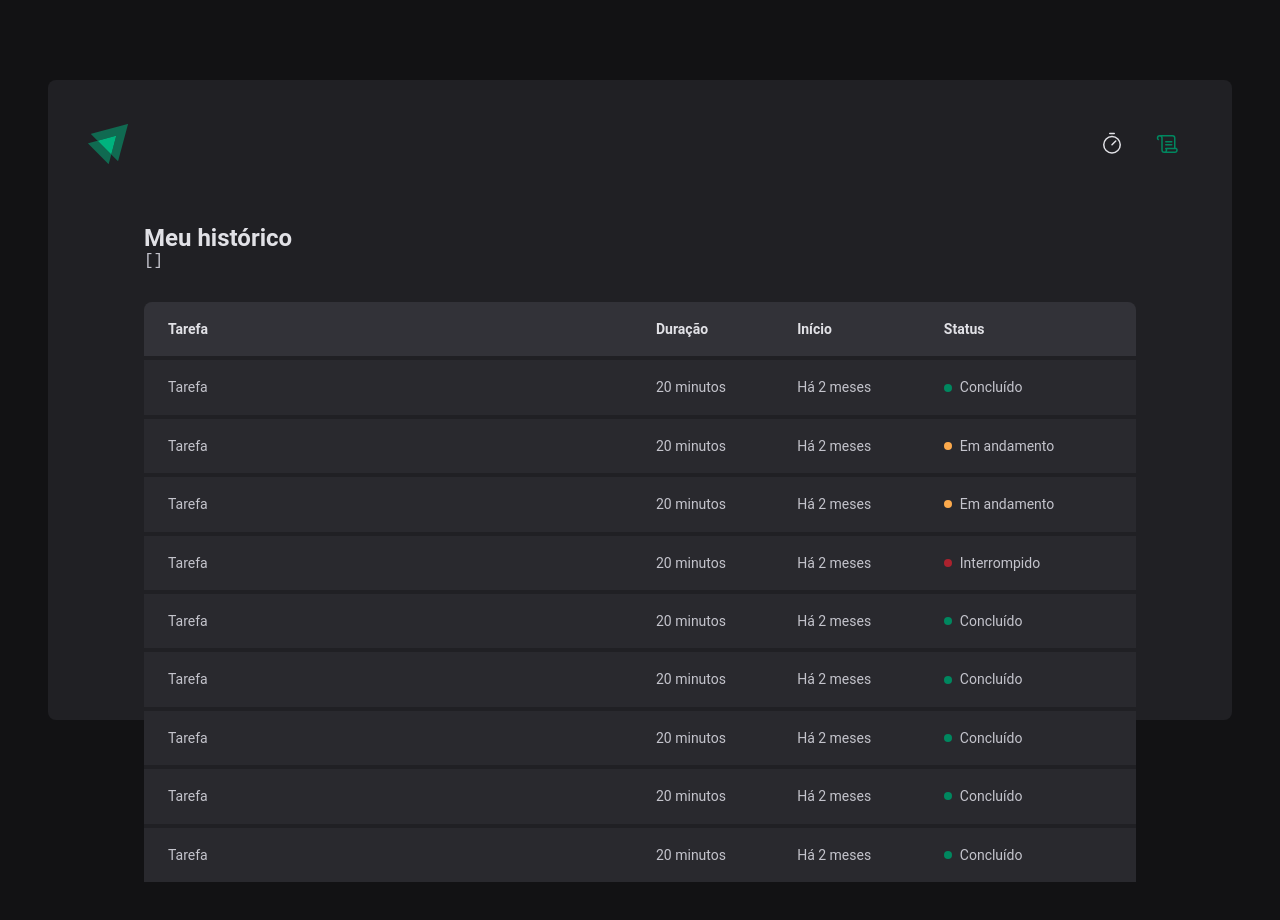
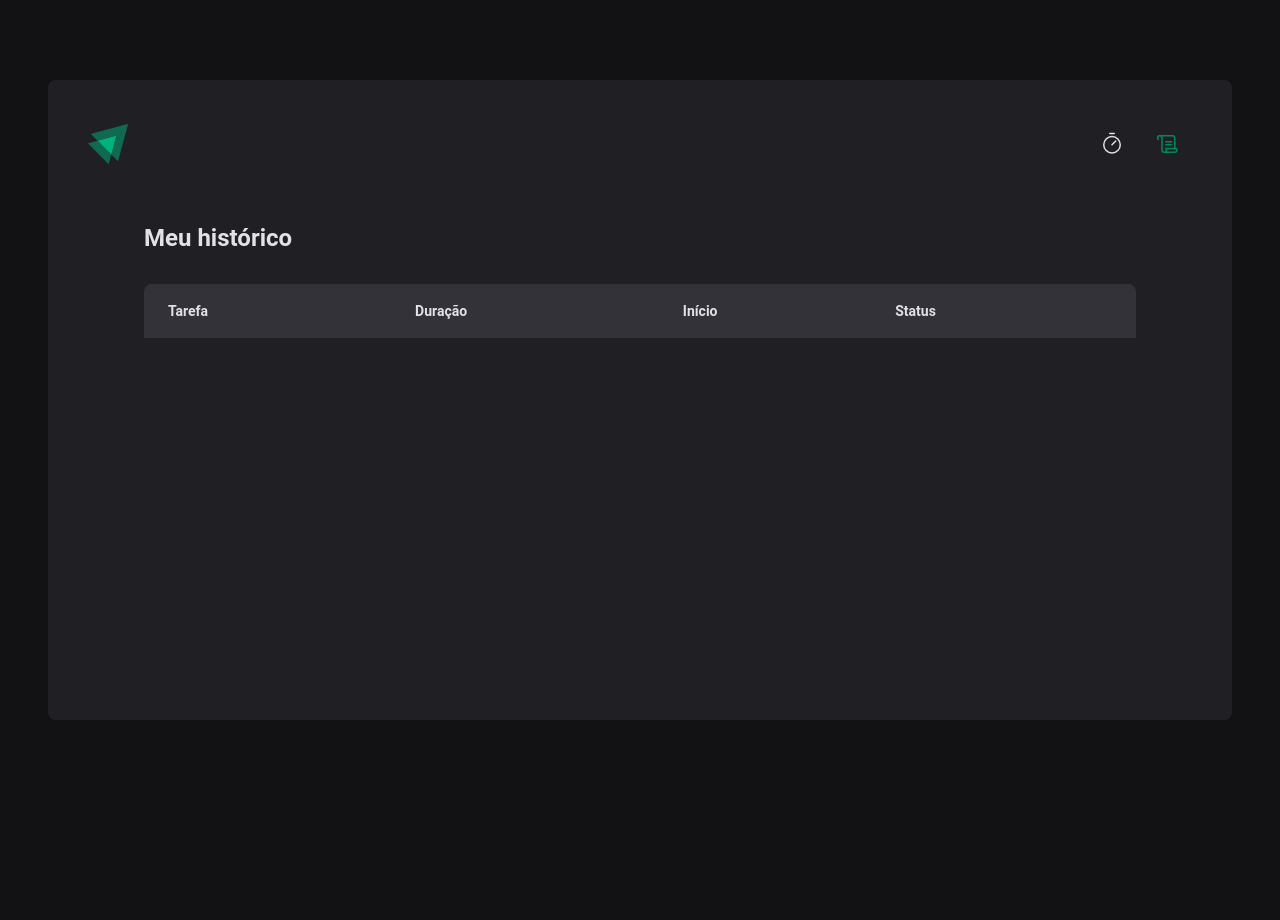
Before and after one commit to wedersonf/02-ignite-timer, a React app: page /history in a window 1280 px wide. Shown: the top 920 px of the page. After the commit the page ends 800 px from the top, so only its background shows below. Built offline with nearby package versions, Linux system fonts and the light colour scheme; the HTML template or start-up script is replaced by a standard one.

Commit message:
feat: show cycles data on history page

```diff
--- a/src/pages/History/index.tsx
+++ b/src/pages/History/index.tsx
@@ -1,6 +1,10 @@
 import { useContext } from 'react'
+import { formatDistanceToNow } from 'date-fns'
+import ptBR from 'date-fns/locale/pt-BR'
+
+import { CyclesContext } from '../../context/CyclesContext'
+
 import { HistoryContainer, HistoryList, Status } from './styles'
-import { CyclesContext } from '../../context/CyclesContext'
 
 export function History() {
   const { cycles } = useContext(CyclesContext)
@@ -8,8 +12,6 @@
   return (
     <HistoryContainer>
       <h1>Meu histórico</h1>
-
-      <pre>{JSON.stringify(cycles, null, 2)}</pre>
 
       <HistoryList>
         <table>
@@ -22,78 +24,33 @@
             </tr>
           </thead>
           <tbody>
-            <tr>
-              <td>Tarefa</td>
-              <td>20 minutos</td>
-              <td>Há 2 meses</td>
-              <td>
-                <Status statusColor="green">Concluído</Status>
-              </td>
-            </tr>
-            <tr>
-              <td>Tarefa</td>
-              <td>20 minutos</td>
-              <td>Há 2 meses</td>
-              <td>
-                <Status statusColor="yellow">Em andamento</Status>
-              </td>
-            </tr>
-            <tr>
-              <td>Tarefa</td>
-              <td>20 minutos</td>
-              <td>Há 2 meses</td>
-              <td>
-                <Status statusColor="yellow">Em andamento</Status>
-              </td>
-            </tr>
-            <tr>
-              <td>Tarefa</td>
-              <td>20 minutos</td>
-              <td>Há 2 meses</td>
-              <td>
-                <Status statusColor="red">Interrompido</Status>
-              </td>
-            </tr>
-            <tr>
-              <td>Tarefa</td>
-              <td>20 minutos</td>
-              <td>Há 2 meses</td>
-              <td>
-                <Status statusColor="green">Concluído</Status>
-              </td>
-            </tr>
-            <tr>
-              <td>Tarefa</td>
-              <td>20 minutos</td>
-              <td>Há 2 meses</td>
-              <td>
-                <Status statusColor="green">Concluído</Status>
-              </td>
-            </tr>
-            <tr>
-              <td>Tarefa</td>
-              <td>20 minutos</td>
-              <td>Há 2 meses</td>
-              <td>
-                <Status statusColor="green">Concluído</Status>
-              </td>
-            </tr>
-            <tr>
-              <td>Tarefa</td>
-              <td>20 minutos</td>
-              <td>Há 2 meses</td>
-              <td>
-                <Status statusColor="green">Concluído</Status>
-              </td>
-            </tr>
-            <tr>
-              <td>Tarefa</td>
-              <td>20 minutos</td>
-              <td>Há 2 meses</td>
-              <td>
-                <Status statusColor="green">Concluído</Status>
-              </td>
-            </tr>
+            {cycles.map((cycle) => {
+              return (
+                <tr key={cycle.id}>
+                  <td>{cycle.task}</td>
+                  <td>{cycle.minutesAmount}</td>
+                  <td>
+                    {formatDistanceToNow(cycle.startDate, {
+                      addSuffix: true,
+                      locale: ptBR,
+                    })}
+                  </td>
+                  <td>
+                    {cycle.finishedDate && (
+                      <Status statusColor="green">Concluído</Status>
+                    )}
+
+                    {cycle.interruptedDate && (
+                      <Status statusColor="red">Interrompido</Status>
+                    )}
+
+                    {!cycle.finishedDate && !cycle.interruptedDate && (
+                      <Status statusColor="yellow">Em andamento</Status>
+                    )}
+                  </td>
+                </tr>
+              )
+            })}
           </tbody>
         </table>
       </HistoryList>
```
